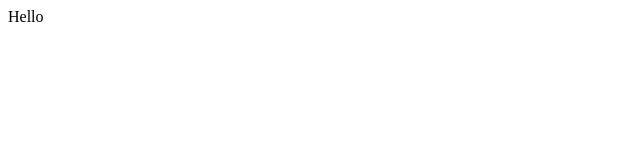
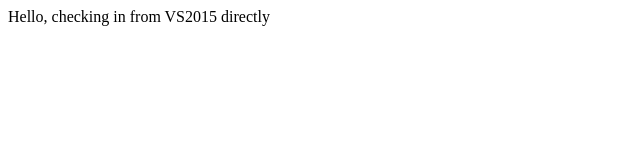
Before and after one commit to sandeepiliger/sandeepiliger.github.io, a plain HTML site: page index.html in a window 1280 px wide. Shown: the whole page, without its empty margins (0-640 px from the left). Drawn offline with Linux system fonts and the light colour scheme.

Commit message:
Commit from VS2015

```diff
--- a/index.html
+++ b/index.html
@@ -2,6 +2,6 @@
 <head>
 </head>
 <body>
-Hello
+Hello, checking in from VS2015 directly
 </body>
 </html>
```
